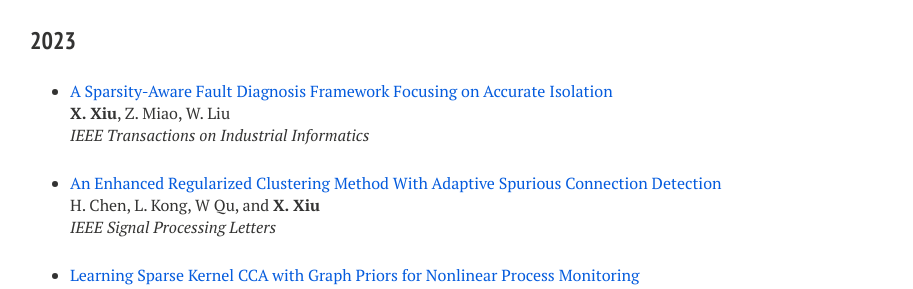
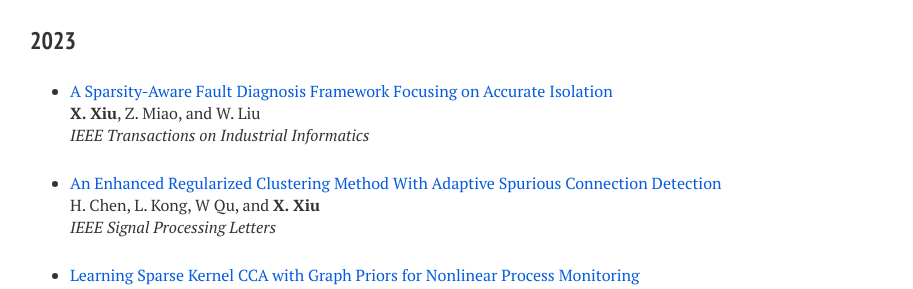
Before and after one commit to xianchaoxiu/xianchaoxiu.github.io, a Jekyll site: the page built from publications/index.md, in a window 1280 px wide and 900 px high, scrolled down 548 px. Shown: the part 158-447 px from the top of the window, without its empty margins (290-1203 px from the left). Built offline with Jekyll 4.4.1, drawn with Linux system fonts in a browser that asks for light colours; nearby versions of some CDN libraries.

Commit message:
Update index.md

```diff
--- a/publications/index.md
+++ b/publications/index.md
@@ -41,7 +41,7 @@ W. Qu, H. Chen, <b>X. Xiu</b>, and W. Liu<br>
 ### 2023
 
 * <a href="https://ieeexplore.ieee.org/abstract/document/9788040" class="textlink" target="_blank">A Sparsity-Aware Fault Diagnosis Framework Focusing on Accurate Isolation</a><br>
-<b>X. Xiu</b>, Z. Miao, W. Liu<br>
+<b>X. Xiu</b>, Z. Miao, and W. Liu<br>
 <i>IEEE Transactions on Industrial Informatics</i><br>
 
 
```
